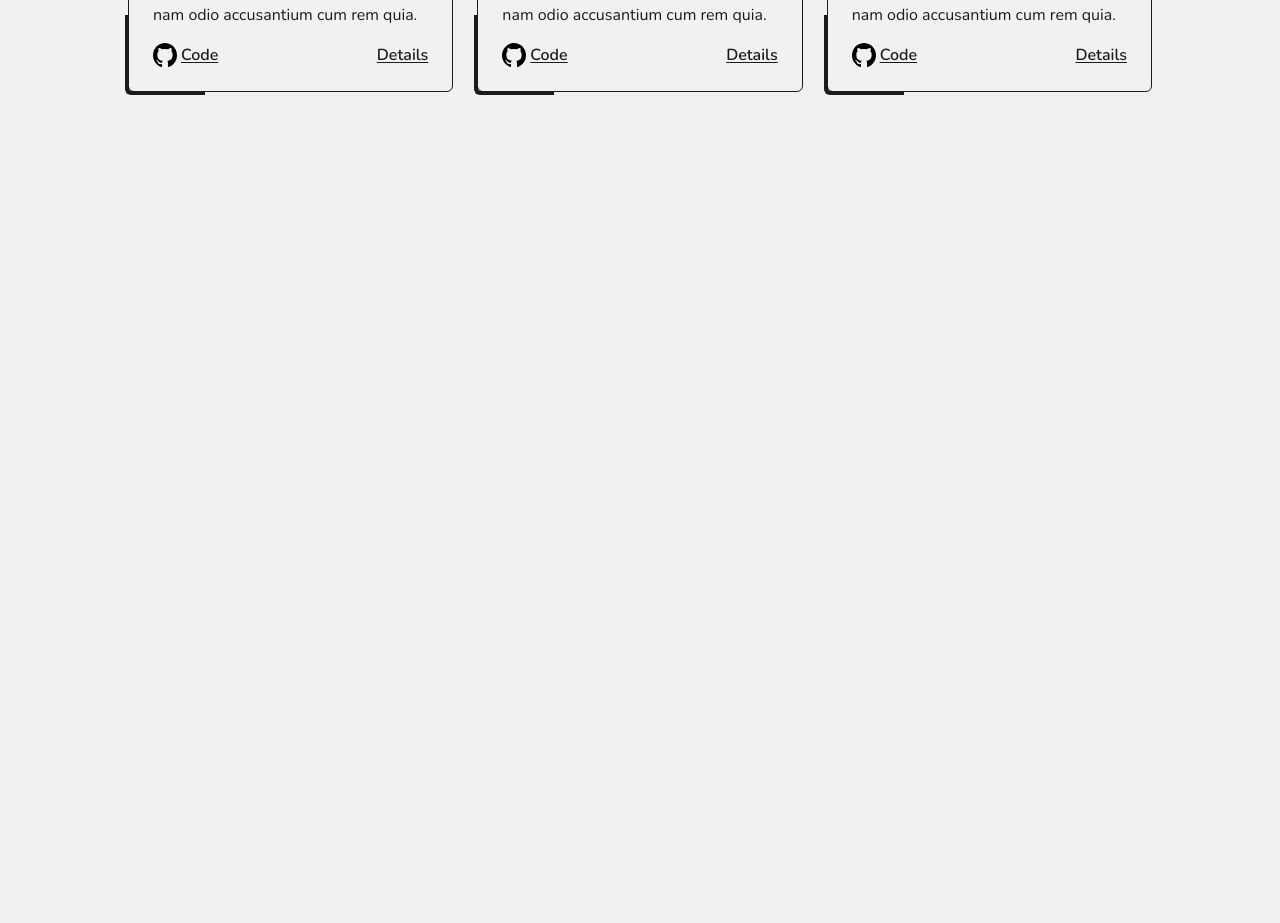
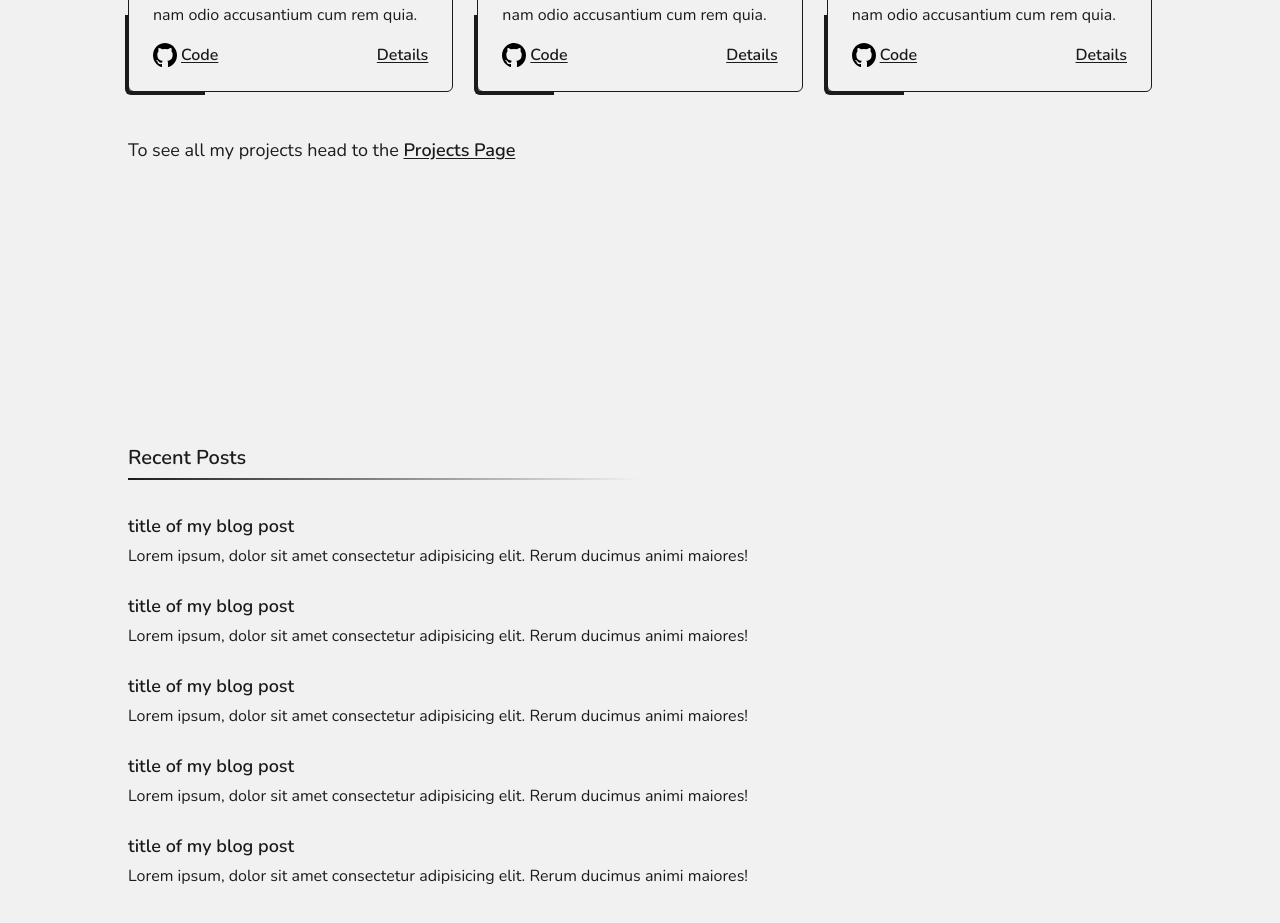
Before and after one commit to AslamJM/my-site, a Next.js app: page / in a window 1280 px wide. Shown: the part 1220-2143 px from the top of the page. Before the commit the page ends 1656 px from the top, so only its background shows below. Built offline with nearby package versions, Linux system fonts and the light colour scheme.

Commit message:
content layer added

```diff
--- a/package.json
+++ b/package.json
@@ -13,12 +13,18 @@
     "@types/react": "18.2.6",
     "@types/react-dom": "18.2.4",
     "autoprefixer": "10.4.14",
+    "contentlayer": "^0.3.2",
     "eslint": "8.40.0",
     "eslint-config-next": "13.4.2",
     "next": "13.4.2",
     "postcss": "8.4.23",
     "react": "18.2.0",
     "react-dom": "18.2.0",
+    "rehype-autolink-headings": "^6.1.1",
+    "rehype-pretty-code": "^0.9.5",
+    "rehype-slug": "^5.1.0",
+    "remark-gfm": "^3.0.1",
+    "shiki": "^0.14.2",
     "tailwindcss": "3.3.2",
     "typescript": "5.0.4"
   }
--- a/src/app/page.tsx
+++ b/src/app/page.tsx
@@ -4,6 +4,8 @@ import HomeImage from "@/components/home/HomeImage";
 import { CodeIcon, MathIcon, ReactIcon, TSIcon } from "@/icons/homepageSVGs";
 import SectionTitle from "@/components/common/SectionTitle";
 import RecentProjects from "@/components/home/RecentProjects";
+import Link from "next/link";
+import RecentPosts from "@/components/home/RecentPosts";
 
 export default function Home() {
   return (
@@ -53,6 +55,20 @@ export default function Home() {
       <section className="min-h-screen">
         <SectionTitle title="Recent Projects" />
         <RecentProjects />
+        <p className="py-3 text-lg">
+          To see all my projects head to the{" "}
+          <Link
+            href="/projects"
+            className="font-semibold underline underline-offset-2"
+          >
+            Projects Page
+          </Link>
+        </p>
+      </section>
+      {/* post section */}
+      <section className="min-h-screen">
+        <SectionTitle title="Recent Posts" />
+        <RecentPosts />
       </section>
     </main>
   );
--- /dev/null
+++ b/src/components/blog/BlogCard.tsx
@@ -0,0 +1,17 @@
+import { FC } from "react";
+
+interface BlogCardProps {
+  title: string;
+  exerpt: string;
+}
+
+const BlogCard: FC<BlogCardProps> = ({ title, exerpt }) => {
+  return (
+    <div className="my-2 py-2 bg-light/70">
+      <h3 className="font-semibold text-lg mb-1">{title}</h3>
+      <p className="text-md">{exerpt}</p>
+    </div>
+  );
+};
+
+export default BlogCard;
--- /dev/null
+++ b/src/components/home/RecentPosts.tsx
@@ -0,0 +1,31 @@
+import React from "react";
+import BlogCard from "../blog/BlogCard";
+
+const RecentPosts = () => {
+  return (
+    <div className="mt-6">
+      <BlogCard
+        title="title of my blog post"
+        exerpt="Lorem ipsum, dolor sit amet consectetur adipisicing elit. Rerum ducimus animi maiores!"
+      />
+      <BlogCard
+        title="title of my blog post"
+        exerpt="Lorem ipsum, dolor sit amet consectetur adipisicing elit. Rerum ducimus animi maiores!"
+      />
+      <BlogCard
+        title="title of my blog post"
+        exerpt="Lorem ipsum, dolor sit amet consectetur adipisicing elit. Rerum ducimus animi maiores!"
+      />
+      <BlogCard
+        title="title of my blog post"
+        exerpt="Lorem ipsum, dolor sit amet consectetur adipisicing elit. Rerum ducimus animi maiores!"
+      />
+      <BlogCard
+        title="title of my blog post"
+        exerpt="Lorem ipsum, dolor sit amet consectetur adipisicing elit. Rerum ducimus animi maiores!"
+      />
+    </div>
+  );
+};
+
+export default RecentPosts;
--- a/src/components/projects/ProjectCard.tsx
+++ b/src/components/projects/ProjectCard.tsx
@@ -18,8 +18,8 @@ const ProjectCard: FC<ProjectCardProps> = ({
     <div
       className={`p-6 border-[.5px] border-dark rounded-md relative ${className}`}
     >
-      <div className="absolute w-[80px] h-[80px] bg-transparent rounded-tr-md border-dark border-t-4 border-r-4 -top-1 -right-1" />
-      <div className="absolute w-[80px] h-[80px] bg-transparent rounded-bl-md border-dark border-b-4 border-l-4 -left-1 -bottom-1" />
+      <div className="absolute w-[80px] h-[80px] bg-transparent rounded-tr-md border-dark border-t-4 border-r-4 -top-1 -right-1 -z-10" />
+      <div className="absolute w-[80px] h-[80px] bg-transparent rounded-bl-md border-dark border-b-4 border-l-4 -left-1 -bottom-1 -z-10" />
       <div className="h-[150px] bg-dark/50 rounded-md w-full"></div>
       <h3 className="my-2 font-semibold text-xl">{title}</h3>
       <p className="text-md">{exerpt}</p>
```
Also changed, not shown: contentlayer.config.js (added, +81 -0 lines), 2 other files (tests, documents, lock files or other folders).
